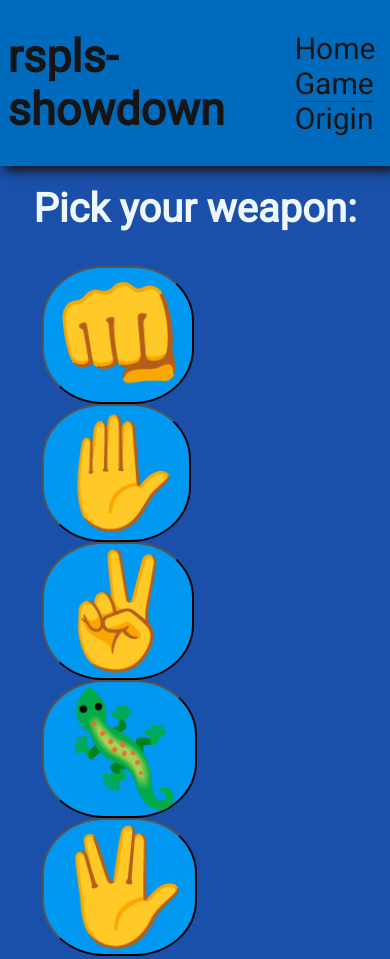
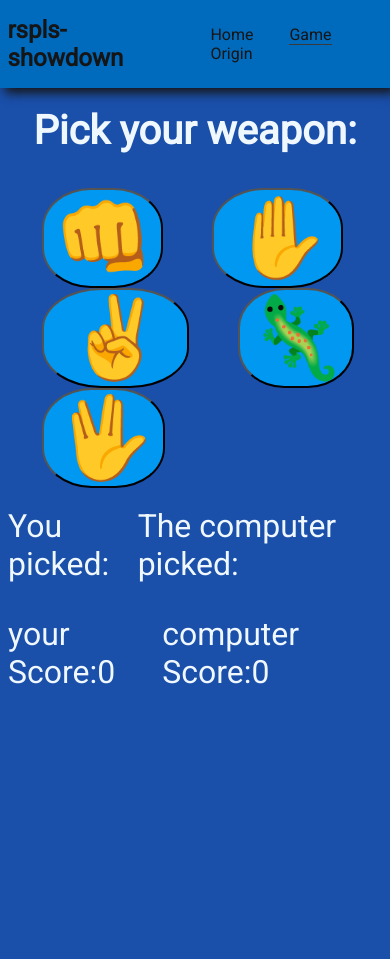
Before and after one commit to rasm1/RPSLS-showdown, a plain HTML site: page game.html in a window 390 px wide. Shown: the top 959 px of the page. After the commit the page ends 852 px from the top, so only its background shows below. Drawn offline with Linux system fonts and the light colour scheme.

Commit message:
Add responsiveness nav bar on smaller devices

```diff
--- a/assets/css/style.css
+++ b/assets/css/style.css
@@ -65,16 +65,17 @@ body {
 
 
 .heading h1 {
-    font-size: 45px;
+    font-size: 2rem;
 }
 
 body {
     background-color: #1a4faa;
     align-items: center;
 }
+
 /* pushes footer down to ground but stil creates issues (fix later) */
 
-.game-area{
+.game-area {
     display: flex;
     flex-direction: column;
     min-height: 60vh;
@@ -128,18 +129,25 @@ footer {
 }
 
 [data-choice="rock"] {
-    padding-right: 0.6%;
+    padding-left: 10px;
+    padding-right: 8px;
 }
 
 [data-choice="paper"] {
-    padding-left: 1%;
-    padding-right: 0.5%;
+    padding-left: 17px;
+    padding-right: 10px;
 }
 
 [data-choice="scissors"] {
-    padding-left: 1%;
-    padding-right: 1.3%;
+    padding-left: 22px;
+    padding-right: 22px;
 }
+
+[data-choice="spock"] {
+    padding-left: 10px;
+    padding-right: 10px;
+}
+
 
 .gamePage {
     color: aliceblue;
@@ -188,31 +196,40 @@ footer {
     box-shadow: 5px 5px 10px;
     padding-bottom: 2%;
     margin-top: 4%;
-
 }
 
 /* modal */
 /* The Modal (background) */
 .modal {
-    display: none; /* Hidden by default */
-    position: fixed; /* Stay in place */
-    z-index: 1; /* Sit on top */
+    display: none;
+    /* Hidden by default */
+    position: fixed;
+    /* Stay in place */
+    z-index: 1;
+    /* Sit on top */
     left: 0;
     top: 0;
-    width: 100%; /* Full width */
-    height: 100%; /* Full height */
-    overflow: auto; /* Enable scroll if needed */
-    background-color: rgb(0,0,0); /* Fallback color */
-    background-color: rgba(0,0,0,0.4); /* Black w/ opacity */
+    width: 100%;
+    /* Full width */
+    height: 100%;
+    /* Full height */
+    overflow: auto;
+    /* Enable scroll if needed */
+    background-color: rgb(0, 0, 0);
+    /* Fallback color */
+    background-color: rgba(0, 0, 0, 0.4);
+    /* Black w/ opacity */
 }
 
 /* Modal Content/Box */
 .modal-content {
     background-color: #fefefe;
-    margin: 15% auto; /* 15% from the top and centered */
+    margin: 15% auto;
+    /* 15% from the top and centered */
     padding: 20px;
     border: 1px solid #888;
-    width: 80%; /* Could be more or less, depending on screen size */
+    width: 80%;
+    /* Could be more or less, depending on screen size */
 }
 
 /* The Close Button */
@@ -229,7 +246,8 @@ footer {
     text-decoration: none;
     cursor: pointer;
 }
-  #myBtn{
+
+#myBtn {
     display: none;
 }
 
@@ -246,3 +264,34 @@ footer {
 .red-text {
     color: red;
 }
+
+@media screen and (max-width: 480px) {
+    .heading h1 {
+        font-size: 1.5rem;
+    }
+
+    #navigation {
+        font-size: 1rem;
+    }
+    .game-option {
+        font-size: 3em;
+
+    }
+}
+
+@media screen and (max-width: 768px) {
+
+    .heading h1 {
+        font-size: 1.5rem;
+    }
+
+    #navigation {
+        font-size: 1rem;
+    }
+
+    .game-option {
+        font-size: 4em;
+
+    }
+
+}
--- a/assets/js/script.js
+++ b/assets/js/script.js
@@ -24,7 +24,6 @@ for (let button of buttons) {
 function runGame(playerChoice) {
     let computerChoice = choices[Math.floor(Math.random() * 5)];
     checkWinner(playerChoice, computerChoice);
-
 }
 
 /**
@@ -103,10 +102,10 @@ function checkWinner(playerChoice, computerChoice) {
             modal.style.display = "none";
         }
     }
-    if (playerScoreStandard === 15) {
+    if (playerScoreStandard === 10) {
         modal.style.display = "block";
         modalText.textContent = "Congratulations! you have beaten the computer and are a true rpsls master! Try again?";
-    } else if (computerScoreStandard === 15) {
+    } else if (computerScoreStandard === 10) {
         modalText.textContent = "The computer was one step ahead of you! Try again?";
         modal.style.display = "block";
     }
@@ -117,6 +116,5 @@ function checkWinner(playerChoice, computerChoice) {
         playerScoreStandard = 0;
         computerScoreStandard = 0;
         modal.style.display = "none";
-
     }
 }
```
Also changed, not shown: index.html (+1 -1 lines). Lines whose indentation alone changed are shown as unchanged.
